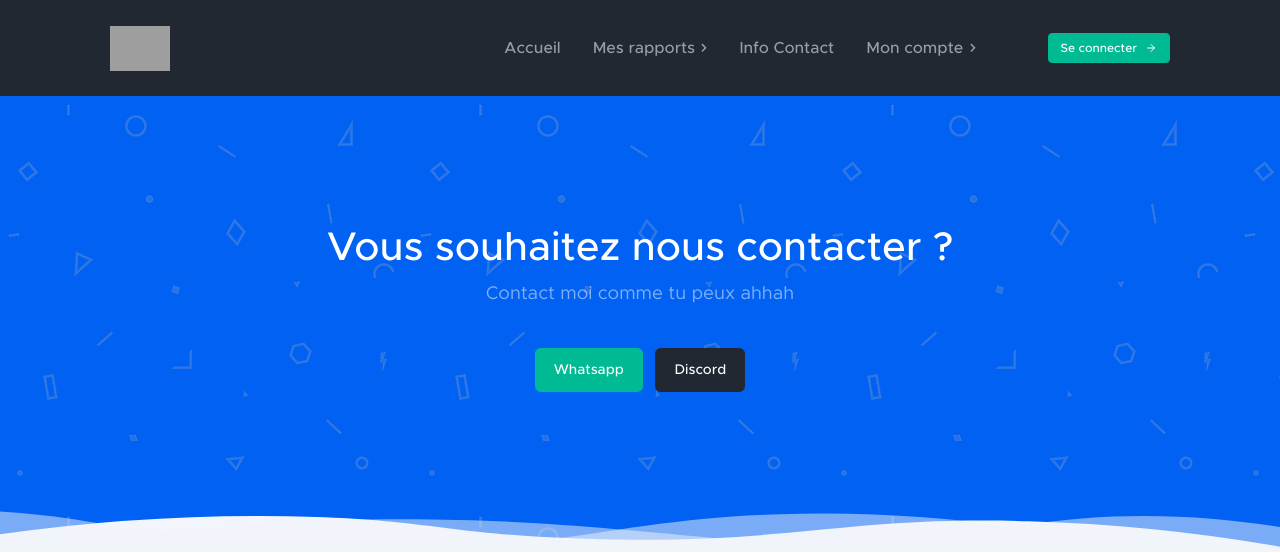
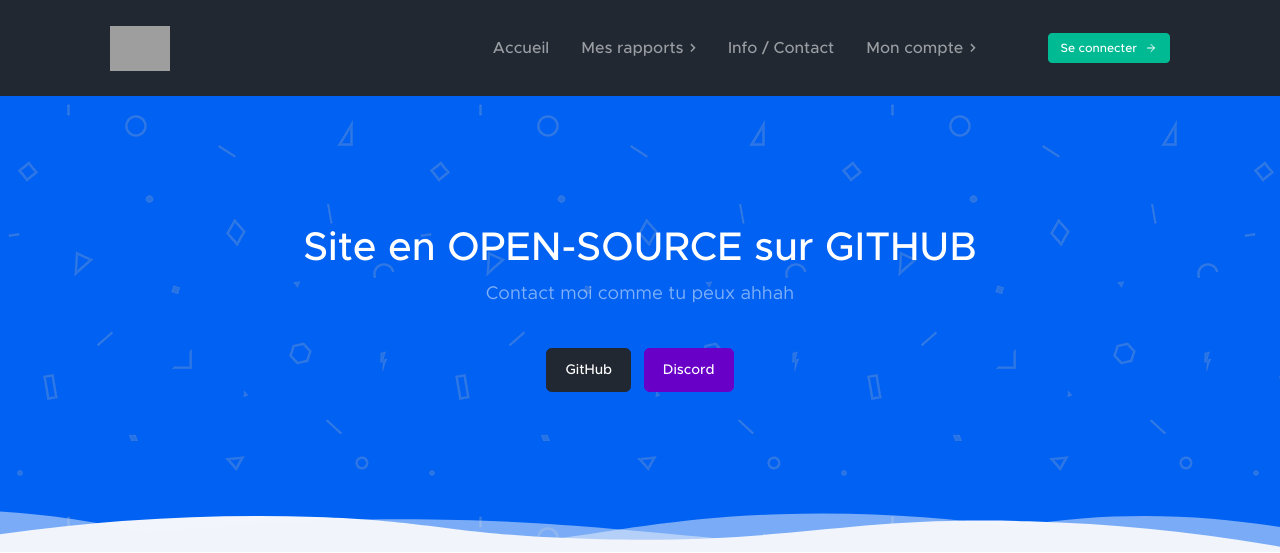
Before and after one commit to TheHuman00/amu-redac, a PHP site: page /contact in a window 1280 px wide. Shown: the top 553 px of the page. Run offline with PHP 8.4, Linux system fonts and the light colour scheme; data that the repository does not hold is empty; some libraries are stand-ins or nearby versions; grey boxes are pictures that could not be loaded.

Commit message:
Update code source and contact

```diff
--- a/contact.php
+++ b/contact.php
@@ -8,10 +8,10 @@
                             <div class="container px-5">
                                 <div class="row gx-5 justify-content-center">
                                     <div class="col-xl-8 col-lg-10 text-center">
-                                        <h1 class="page-header-ui-title">Vous souhaitez nous contacter ?</h1>
+                                        <h1 class="page-header-ui-title">Site en OPEN-SOURCE sur GITHUB</h1>
                                         <p class="page-header-ui-text mb-5">Contact moi comme tu peux ahhah</p>
-                                        <a class="btn btn-teal fw-500 me-2" href="#!">Whatsapp</a>
-                                        <a class="btn btn-dark fw-500" href="https://discord.gg/EkXxgTz7FV">Discord</a>
+                                        <a class="btn btn-dark fw-500 me-2" href="https://github.com/TheHuman00/amu-redac">GitHub</a>
+                                        <a class="btn btn-secondary fw-500" href="https://discord.gg/EkXxgTz7FV">Discord</a>
                                     </div>
                                 </div>
                             </div>
--- a/libs/footer.php
+++ b/libs/footer.php
@@ -49,7 +49,7 @@
                         <div class="row gx-5 align-items-center">
                             <div class="col-md-6 small">Copyright &copy; AMU-Rédac (Open-Source)</div>
                             <div class="col-md-6 text-md-end small">
-                                <a href="contact">Contact / Equipe</a>
+                                <a href="contact">Contact / Code Source</a>
                                 &middot;
                                 <a href="contact">Crédits</a>
                             </div>
--- a/libs/header.php
+++ b/libs/header.php
@@ -50,7 +50,7 @@
                                             <?php endif; endforeach;?>
                                         </div>
                                     </li>
-                                    <li class="nav-item"><a class="nav-link" href="contact">Info Contact</a></li>
+                                    <li class="nav-item"><a class="nav-link" href="contact">Info / Contact</a></li>
                                     <li class="nav-item dropdown dropdown-s no-caret">
                                         <a class="nav-link dropdown-toggle" id="navbarDropdownDemos" href="#" role="button" data-bs-toggle="dropdown" aria-haspopup="true" aria-expanded="false">
                                             Mon compte
```
